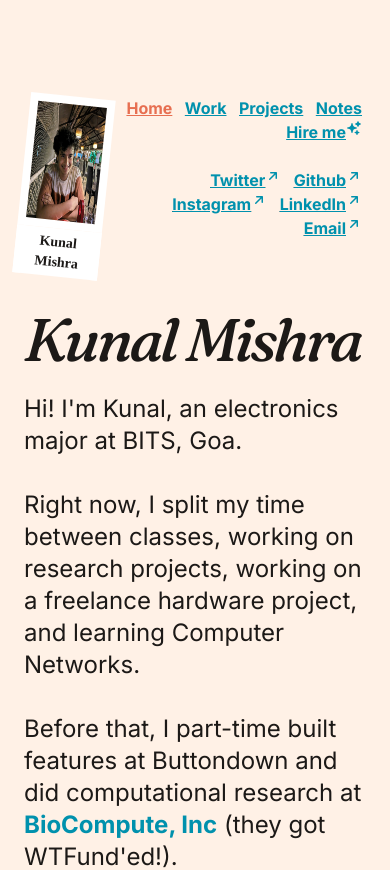
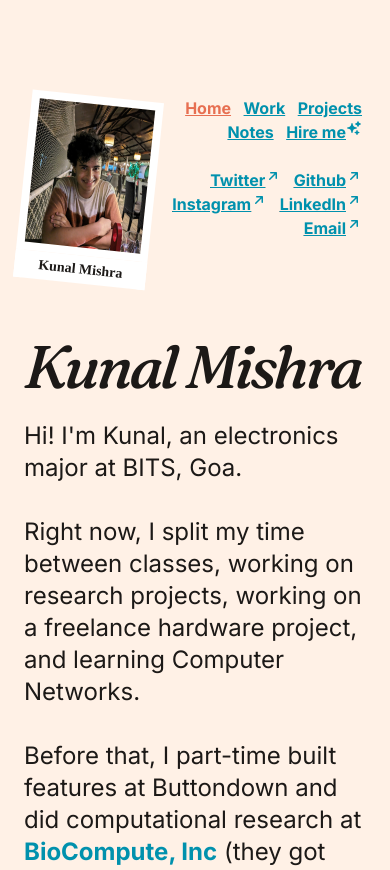
Before and after one commit to kunalm2345/kunalm.com, a SvelteKit app: page / in a window 390 px wide. Shown: the top 870 px of the page. Built offline with nearby package versions, Linux system fonts and the light colour scheme; no server answers; a web font is replaced by a local one.

Commit message:
nav on mobile

```diff
--- a/src/routes/+layout.svelte
+++ b/src/routes/+layout.svelte
@@ -14,7 +14,7 @@
 					<img
 						src={me}
 						alt="me, kunal"
-						class="basis-1/3 w-36 h-full md:h-max border-white border-x-8 border-y-8"
+						class="basis-2/6 w-36 h-full md:h-max border-white border-x-8 border-y-8"
 					/>
 					<p
 						class="text-center handwritten font-bold bg-white basis-1/3 px-0 mx-0 py-1 border-x-8 border-white text-sm"
@@ -22,7 +22,7 @@
 						Kunal Mishra
 					</p>
 				</div>
-				<nav class="md:basis-2/3 list-none text-right" data-sveltekit-reload>
+				<nav class="basis-4/6 list-none text-right" data-sveltekit-reload>
 					<ul class="md:no-single-ligitne-list single-line-list md:h-auto md:mb-0 mb-6">
 						{#if current_url == '/'}
 							<a href="/" class="link-active"><li class="list-none">Home</li></a
```
